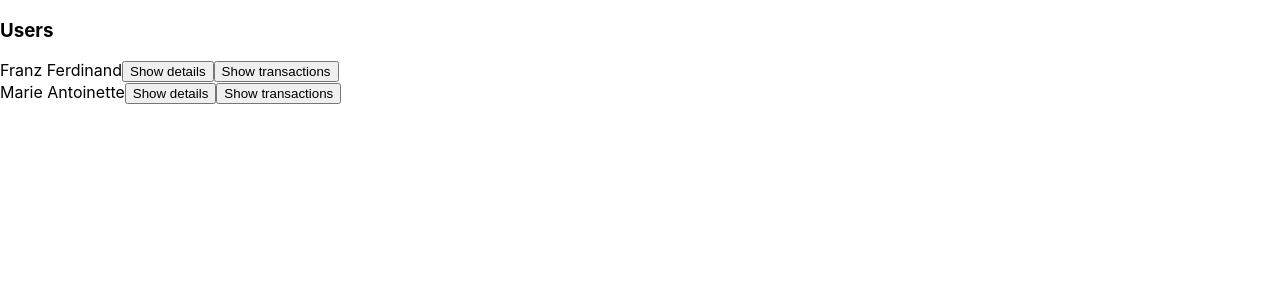
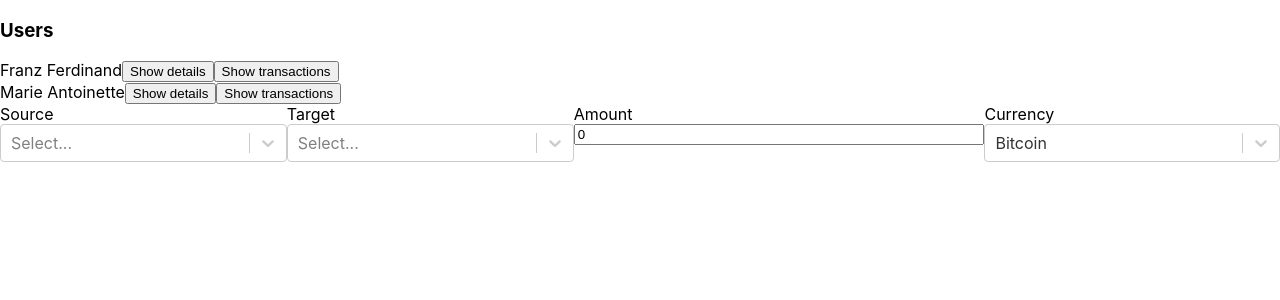
Before and after one commit to danielbartsch/salamantex-showcase, a React (Create React App) app: page / in a window 1280 px wide. Shown: the top 300 px of the page. Built offline with nearby package versions, Linux system fonts and the light colour scheme.

Commit message:
added component that allows adding new transactions

```diff
--- a/package.json
+++ b/package.json
@@ -11,10 +11,12 @@
     "@types/node": "^12.12.54",
     "@types/react": "^16.9.46",
     "@types/react-dom": "^16.9.8",
+    "@types/react-select": "^3.0.19",
     "lodash": "^4.17.20",
     "react": "^16.13.1",
     "react-dom": "^16.13.1",
     "react-scripts": "3.4.3",
+    "react-select": "^3.1.0",
     "typescript": "^3.7.5"
   },
   "scripts": {
--- a/src/App.tsx
+++ b/src/App.tsx
@@ -1,10 +1,12 @@
 import React from "react"
-import { map } from "lodash"
+import { map, uniqueId } from "lodash"
+import Select from "react-select"
 import {
   User as UserType,
   Transaction as TransactionType,
   CryptoCurrency,
 } from "./types"
+import { currencies } from "./constants"
 
 type Users = {
   [key in UserType["id"]]: UserType
@@ -13,7 +15,9 @@ type Transactions = {
   [key in TransactionType["id"]]: TransactionType
 }
 
-const database: { users: Users; transactions: Transactions } = {
+type Database = { users: Users; transactions: Transactions }
+
+const initialDatabase: Database = {
   users: {
     a: {
       id: "a",
@@ -111,11 +115,15 @@ const database: { users: Users; transactions: Transactions } = {
 }
 
 function App() {
+  const [currentDatabase, setDatabase] = React.useState<Database>(
+    initialDatabase
+  )
+
   const [users, setUsers] = React.useState<Array<UserType> | null>(null)
 
   React.useEffect(() => {
-    setUsers(map(database.users))
-  }, [])
+    setUsers(map(currentDatabase.users))
+  }, [currentDatabase.users])
 
   return (
     <>
@@ -124,29 +132,49 @@ function App() {
         {users === null ? (
           "Loading..."
         ) : users.length > 0 ? (
-          <UserList users={users} />
+          <UserList users={users} database={currentDatabase} />
         ) : (
           "No users saved"
         )}
+      </div>
+      <div>
+        <NewTransactionForm
+          database={currentDatabase}
+          onApply={(transaction) =>
+            setDatabase((prev) => ({
+              ...prev,
+              transactions: {
+                ...prev.transactions,
+                [transaction.id]: transaction,
+              },
+            }))
+          }
+        />
       </div>
     </>
   )
 }
 
-const UserList = ({ users }: { users: Array<UserType> }) => (
+const UserList = ({
+  users,
+  database,
+}: {
+  users: Array<UserType>
+  database: Database
+}) => (
   <>
     {users.map((user) => (
-      <User user={user} />
+      <User user={user} database={database} />
     ))}
   </>
 )
 
-const User = ({ user }: { user: UserType }) => {
+const User = ({ user, database }: { user: UserType; database: Database }) => {
   const [showDetails, setShowDetails] = React.useState(false)
   const [showTransactions, setShowTransactions] = React.useState(false)
   return (
     <div>
-      <UserRepresentation id={user.id} />
+      <UserRepresentation id={user.id} database={database} />
       <button onClick={() => setShowDetails((prev) => !prev)}>
         Show details
       </button>
@@ -169,6 +197,7 @@ const User = ({ user }: { user: UserType }) => {
                     currencyBalance={currency.balance}
                     currencyType={currency.type}
                     now={Date.now()}
+                    database={database}
                   />
                 </div>
                 <div>
@@ -180,7 +209,7 @@ const User = ({ user }: { user: UserType }) => {
           </div>
         </div>
       )}
-      {showTransactions && <TransactionList user={user} />}
+      {showTransactions && <TransactionList user={user} database={database} />}
     </div>
   )
 }
@@ -190,13 +219,15 @@ const Balance = ({
   currencyBalance,
   currencyType,
   now,
+  database,
 }: {
   userId: UserType["id"]
   currencyBalance: CryptoCurrency["balance"]
   currencyType: CryptoCurrency["type"]
   now: number
+  database: Database
 }) => {
-  const transactions = useTransactionsInvolvingUser(userId)
+  const transactions = useTransactionsInvolvingUser(userId, database)
 
   const balance = transactions?.reduce(
     (sum, { type, amount, sourceUserId, processed, state }) => {
@@ -228,7 +259,15 @@ const CurrencyType = ({ type }: { type: CryptoCurrency["type"] }) => {
   }
 }
 
-const useTransactionsInvolvingUser = (userId: UserType["id"]) => {
+const currencyOptions = currencies.map((currency) => ({
+  value: currency,
+  label: <CurrencyType type={currency} />,
+}))
+
+const useTransactionsInvolvingUser = (
+  userId: UserType["id"],
+  database: Database
+) => {
   const [transactions, setTransactions] = React.useState<Array<
     TransactionType
   > | null>(null)
@@ -240,13 +279,19 @@ const useTransactionsInvolvingUser = (userId: UserType["id"]) => {
       [sourceUserId, targetUserId].includes(userId)
     )
     setTransactions(transactionsInvolvingUser)
-  }, [userId])
+  }, [database.transactions, userId])
 
   return transactions
 }
 
-const TransactionList = ({ user }: { user: UserType }) => {
-  const transactions = useTransactionsInvolvingUser(user.id)
+const TransactionList = ({
+  user,
+  database,
+}: {
+  user: UserType
+  database: Database
+}) => {
+  const transactions = useTransactionsInvolvingUser(user.id, database)
 
   if (transactions === null) {
     return <>Loading...</>
@@ -257,7 +302,7 @@ const TransactionList = ({ user }: { user: UserType }) => {
       {transactions.length > 0 ? (
         <ul>
           {transactions.map((transaction) => (
-            <Transaction transaction={transaction} />
+            <Transaction transaction={transaction} database={database} />
           ))}
         </ul>
       ) : (
@@ -267,19 +312,34 @@ const TransactionList = ({ user }: { user: UserType }) => {
   )
 }
 
-const Transaction = ({ transaction }: { transaction: TransactionType }) => {
+const Transaction = ({
+  transaction,
+  database,
+}: {
+  transaction: TransactionType
+  database: Database
+}) => {
   return (
     <li>
       {transaction.state === "processed" ? "Successfull:" : null}
       {transaction.state === "invalid" ? "Failed:" : null}
-      <UserRepresentation id={transaction.sourceUserId} /> sent{" "}
-      {transaction.amount} <CurrencyType type={transaction.type} /> to{" "}
-      <UserRepresentation id={transaction.targetUserId} />
+      <UserRepresentation
+        id={transaction.sourceUserId}
+        database={database}
+      />{" "}
+      sent {transaction.amount} <CurrencyType type={transaction.type} /> to{" "}
+      <UserRepresentation id={transaction.targetUserId} database={database} />
     </li>
   )
 }
 
-const UserRepresentation = ({ id }: { id: UserType["id"] }) => {
+const UserRepresentation = ({
+  id,
+  database,
+}: {
+  id: UserType["id"]
+  database: Database
+}) => {
   const user = database.users[id]
 
   if (!user) {
@@ -288,4 +348,101 @@ const UserRepresentation = ({ id }: { id: UserType["id"] }) => {
   return <span title={user.email}>{user.name}</span>
 }
 
+const NewTransactionForm = ({
+  onApply,
+  database,
+}: {
+  onApply: (transaction: TransactionType) => void
+  database: Database
+}) => {
+  const [users, setUsers] = React.useState<Array<UserType> | null>(null)
+
+  React.useEffect(() => {
+    setUsers(map(database.users))
+  }, [database.users])
+
+  const [targetUserId, setTargetUserId] = React.useState<UserType["id"] | null>(
+    null
+  )
+  const [sourceUserId, setSourceUserId] = React.useState<UserType["id"] | null>(
+    null
+  )
+
+  const [amount, setAmount] = React.useState<number>(0)
+
+  const [currency, setCurrency] = React.useState<CryptoCurrency["type"]>(
+    currencies[0]
+  )
+
+  const userOptions = (users ?? []).map((user) => ({
+    value: user.id,
+    label: <UserRepresentation id={user.id} database={database} />,
+  }))
+  return (
+    <>
+      <div style={{ display: "flex" }}>
+        <div style={{ display: "flex", flexDirection: "column", flexGrow: 1 }}>
+          Source
+          <Select
+            options={userOptions}
+            value={userOptions.find(({ value }) => sourceUserId === value)}
+            onChange={(newValue: any) => {
+              setSourceUserId(newValue?.value ?? null)
+            }}
+          />
+        </div>
+        <div style={{ display: "flex", flexDirection: "column", flexGrow: 1 }}>
+          Target
+          <Select
+            options={userOptions}
+            value={userOptions.find(({ value }) => targetUserId === value)}
+            onChange={(newValue: any) => {
+              setTargetUserId(newValue?.value ?? null)
+            }}
+          />
+        </div>
+        <div style={{ display: "flex", flexDirection: "column", flexGrow: 1 }}>
+          Amount
+          <input
+            type="number"
+            value={amount}
+            onChange={(event) => {
+              setAmount(event.target.valueAsNumber)
+            }}
+          />
+        </div>
+        <div style={{ display: "flex", flexDirection: "column", flexGrow: 1 }}>
+          Currency
+          <Select
+            options={currencyOptions}
+            value={currencyOptions.find(({ value }) => currency === value)}
+            onChange={(newValue: any) => {
+              setCurrency(newValue?.value ?? null)
+            }}
+          />
+        </div>
+      </div>
+      {sourceUserId !== null && targetUserId !== null && (
+        <button
+          type="button"
+          onClick={() =>
+            onApply({
+              id: uniqueId(),
+              amount,
+              type: currency,
+              sourceUserId,
+              targetUserId,
+              created: Date.now(),
+              processed: null,
+              state: null,
+            })
+          }
+        >
+          Apply
+        </button>
+      )}
+    </>
+  )
+}
+
 export default App
--- /dev/null
+++ b/src/constants.ts
@@ -0,0 +1 @@
+export const currencies = ["bitcoin", "ethereum"] as const
--- a/src/types.ts
+++ b/src/types.ts
@@ -1,5 +1,7 @@
+import { currencies } from "./constants"
+
 export type CryptoCurrency = {
-  type: "bitcoin" | "ethereum"
+  type: typeof currencies[number]
   walletId: string
   balance: number
   maxTransactionAmount: number
```
Also changed, not shown: 1 other file (tests, documents, lock files or other folders).
